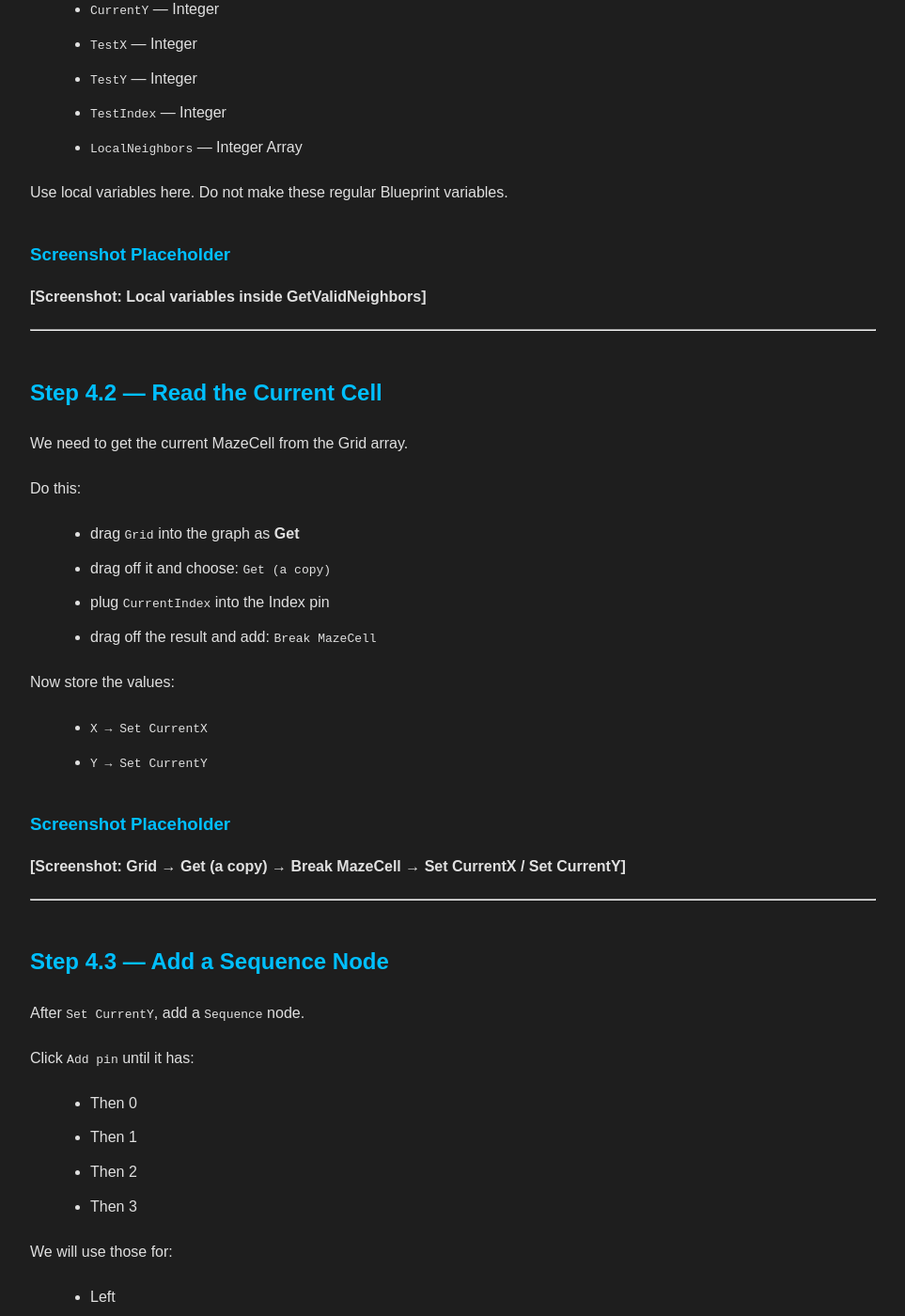
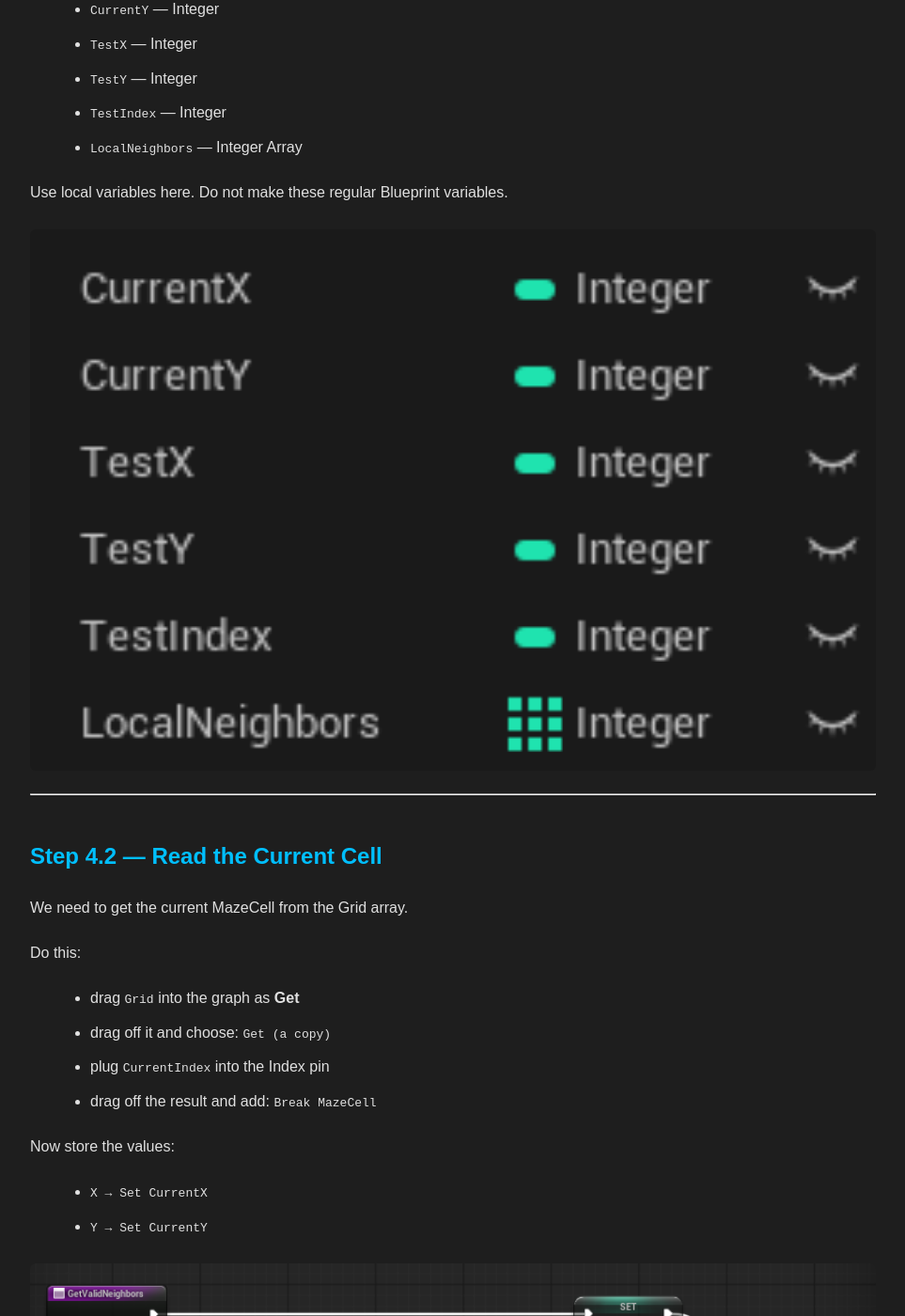
Before and after one commit to ScriptureExamined/NovawrightStudios, a Jekyll site: the page built from _posts/2025-08-02-UE5-Maze-Tutorial-using-Blueprints.md, in a window 1280 px wide and 1400 px high, scrolled down 8862 px. Shown: the whole window at 94% size, without its empty margins (158-1121 px from the left). Built offline with Jekyll 4.4.1, drawn with Linux system fonts in a browser that asks for light colours; some of the changed text lies outside the part shown.

Commit message:
Update UE5 Maze Tutorial

```diff
--- a/_posts/2025-08-02-UE5-Maze-Tutorial-using-Blueprints.md
+++ b/_posts/2025-08-02-UE5-Maze-Tutorial-using-Blueprints.md
@@ -269,9 +269,9 @@
 
 Use local variables here. Do not make these regular Blueprint variables.
 
-### Screenshot Placeholder
-
-**[Screenshot: Local variables inside GetValidNeighbors]**
+<a href="{{ '/assets/images/blog/Local-variables-inside-GetValidNeighbors.png' | relative_url }}">
+  <img src="{{ '/assets/images/blog/Local-variables-inside-GetValidNeighbors.png' | relative_url }}" alt="Screenshot showing Local variables inside GetValidNeighbors" class="post-image">
+</a>
 
 ---
 
@@ -293,9 +293,9 @@
 - `X → Set CurrentX`
 - `Y → Set CurrentY`
 
-### Screenshot Placeholder
-
-**[Screenshot: Grid → Get (a copy) → Break MazeCell → Set CurrentX / Set CurrentY]**
+<a href="{{ '/assets/images/blog/Step 4.2.png' | relative_url }}">
+  <img src="{{ '/assets/images/blog/Step 4.2.png' | relative_url }}" alt="Screenshot showing Grid  Get (a copy)  Break MazeCell Set CurrentX / Set CurrentY" class="post-image">
+</a>
 
 ---
 
@@ -316,10 +317,11 @@
 - Right
 - Up
 - Down
+- Return Node
 
-### Screenshot Placeholder
-
-**[Screenshot: Sequence node with Then 0 through Then 3]**
+<a href="{{ '/assets/images/blog/Step 4.3.png' | relative_url }}">
+  <img src="{{ '/assets/images/blog/Step 4.3.png' | relative_url }}" alt="Screenshot showing Sequence node with Then 0 through Then 4" class="post-image">
+</a>
 
 ---
 
@@ -359,9 +361,9 @@
 
 `Sequence Then 0 → Set TestX → Set TestY`
 
-### Screenshot Placeholder
-
-**[Screenshot: LEFT setup using CurrentX - 2 and CurrentY]**
+<a href="{{ '/assets/images/blog/Step 5.1.png' | relative_url }}">
+  <img src="{{ '/assets/images/blog/Step 5.1.png' | relative_url }}" alt="Screenshot showing LEFT setup using CurrentX - 2 and CurrentY" class="post-image">
+</a>
 
 ---
 
```
Also changed, not shown: other parts of _posts/2025-08-02-UE5-Maze-Tutorial-using-Blueprints.md (+1 -0 lines), assets/images/blog/Local-variables-inside-GetValidNeighbors.png (added), assets/images/blog/Step 4.2.png (added), assets/images/blog/Step 4.3.png (added), assets/images/blog/Step 5.1.png (added).
